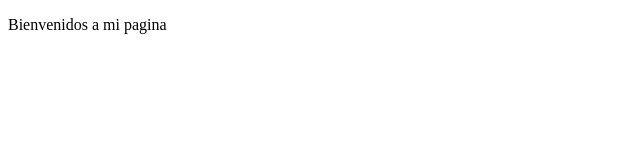
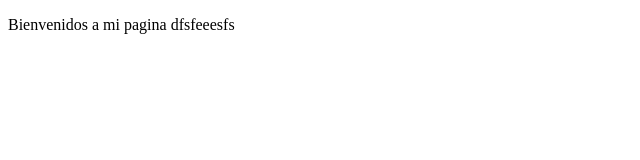
Before and after one commit to KATAGUAA/Web, a plain HTML site: page index.html in a window 1280 px wide. Shown: the full height of the page, 0-640 px from the left. Drawn offline with Linux system fonts and the light colour scheme.

Commit message:
Agregue un cambio, con el creador de la pagina

```diff
--- a/index.html
+++ b/index.html
@@ -7,6 +7,8 @@
     <title>Document</title>
 </head>
 <body>
-    <p> Bienvenidos a mi pagina </p>
+    <p> Bienvenidos a mi pagina
+        dfsfeeesfs
+    </p>
 </body>
 </html>
```
